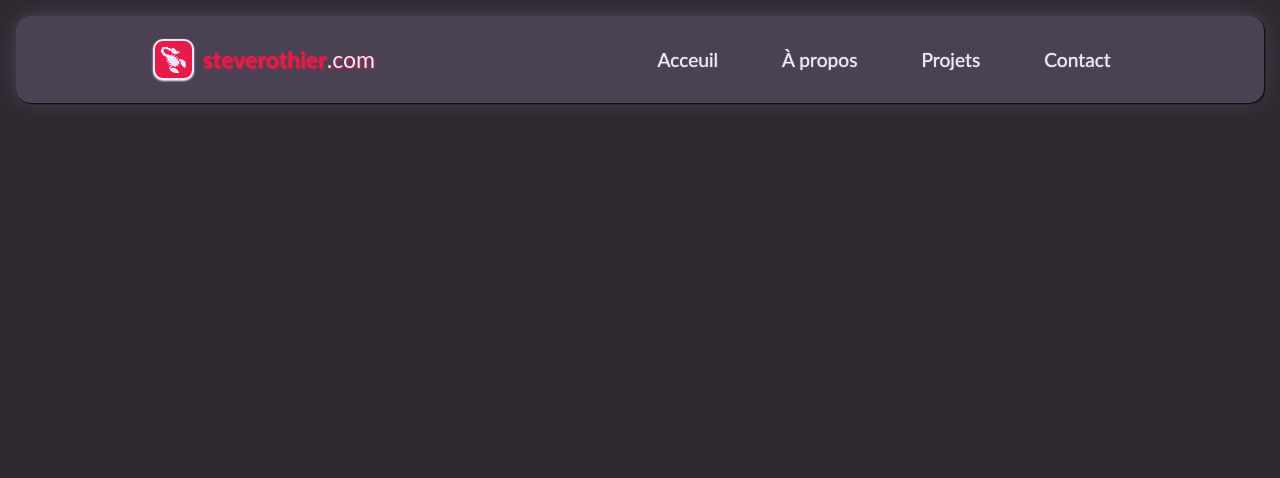
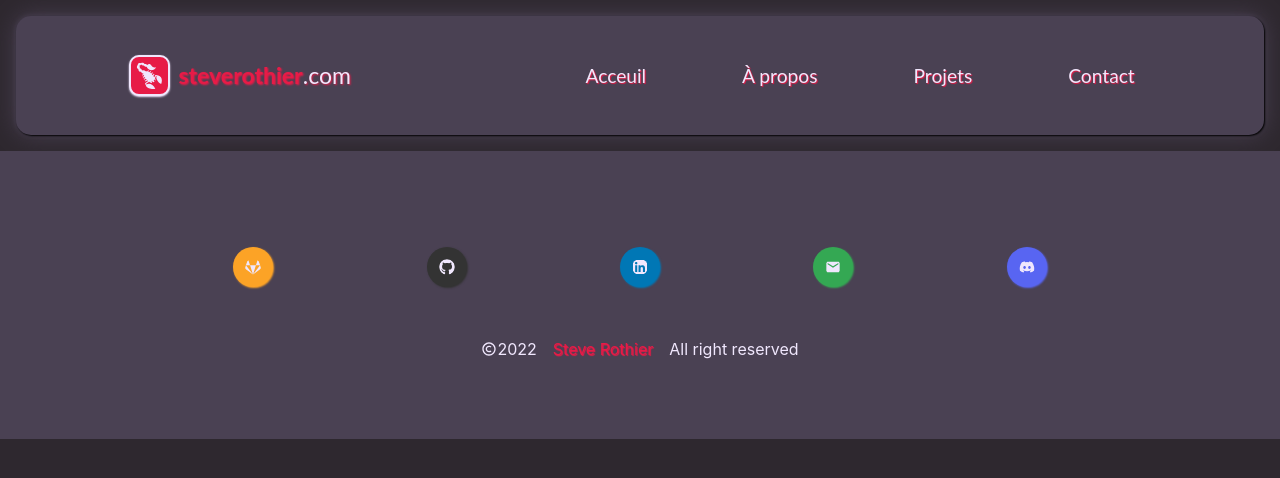
Before and after one commit to SteveRothier/MyPortfolio, a React (Create React App) app: page / in a window 1280 px wide. Shown: the top 478 px of the page. Built offline with nearby package versions, Linux system fonts and the light colour scheme.

Commit message:
Footer component

```diff
--- a/public/index.html
+++ b/public/index.html
@@ -2,7 +2,7 @@
 <html lang="en">
   <head>
     <meta charset="utf-8" />
-    <link rel="icon" href="%PUBLIC_URL%/favicon.ico" />
+    <link rel="icon" href="%PUBLIC_URL%/MyLogo.ico" />
     <meta name="viewport" content="width=device-width, initial-scale=1" />
     <meta name="theme-color" content="#000000" />
     <meta
--- a/src/App.css
+++ b/src/App.css
@@ -1,3 +1,5 @@
 html {
     background-color: #2E282F;
+    display: flex;
+    flex-direction: column;
 }
--- a/src/App.js
+++ b/src/App.js
@@ -1,10 +1,12 @@
 import './App.css';
+import Footer from './component/Footer/Footer';
 import Navbar from './component/Navbar/Navbar';
 
 function App() {
   return (
     <>
       <Navbar />
+      <Footer />
     </>
   );
 }
--- /dev/null
+++ b/src/component/Footer/Footer.css
@@ -0,0 +1,90 @@
+.FooterBox {
+    background-color: #4A4153;
+    padding: 4rem;
+}
+
+.reseaux {
+    margin: 2rem;
+    display: flex;
+    align-items: center;
+    justify-content: space-evenly;
+    flex-direction: row;
+}
+
+.gitlab {
+    padding: 0.75rem;
+    border-radius: 25px;
+    background-color: #FCA326;
+    box-shadow: 1px 1px 2px #FCA326;
+}
+
+.github {
+    padding: 0.75rem;
+    border-radius: 25px;
+    background-color: #333;
+    box-shadow: 1px 1px 2px #333;
+}
+
+.inkedin {
+    padding: 0.75rem;
+    border-radius: 25px;
+    background-color: #0077b5;
+    box-shadow: 1px 1px 2px #0077b5;
+}
+
+.email {
+    padding: 0.75rem;
+    border-radius: 25px;
+    background-color: #34a853;
+    box-shadow: 1px 1px 2px #34a853;
+}
+
+.discord {
+    padding: 0.75rem;
+    border-radius: 25px;
+    background-color: #5865F2;
+    box-shadow: 1px 1px 2px #5865F2;
+}
+
+.reseaux li {
+    list-style: none;
+}
+
+.copyright {
+    display: flex;
+    align-items: center;
+    justify-content: center;
+    color: #F0E7FD;
+}
+
+.copyrightYear {
+    display: flex;
+    align-items: center;
+    justify-content: center;
+}
+
+a {
+    padding: 1rem;
+    text-decoration: none;
+    color: rgb(231, 27, 71);
+    text-shadow: 1px 1px 1px rgb(231, 27, 71);
+}
+
+.ReseauLogo {
+    color: #F0E7FD;
+}
+
+@media screen and (max-width: 500px) {
+    .copyright {
+        display: flex;
+        align-items: center;
+        justify-content: center;
+        flex-direction: column;
+        color: #F0E7FD;
+        font-size: small;
+    }
+
+    .reseaux {
+        font-size: small;
+    }
+}
--- /dev/null
+++ b/src/component/Footer/Footer.js
@@ -0,0 +1,52 @@
+import './Footer.css';
+import { BiCopyright } from "react-icons/bi";
+import { FaDiscord } from "react-icons/fa";
+import { MdEmail } from "react-icons/md";
+import { FaLinkedin } from "react-icons/fa";
+import { FaGithub } from "react-icons/fa";
+import { FaGitlab } from "react-icons/fa";
+
+function Footer() {
+  return (
+    <>
+        <div className='FooterBox' id='#contact'>
+            <div className='reseaux'>
+                <li>
+                  <a href='https://iut-info.univ-reims.fr/gitlab/roth0003'>
+                    <FaGitlab className='ReseauLogo gitlab'/>
+                  </a>
+                </li>
+                <li>
+                  <a href='https://github.com/SteveRothier'>
+                    <FaGithub className='ReseauLogo github'/>
+                  </a>
+                </li>
+                <li>
+                  <a href='https://www.linkedin.com/in/steverothier/'>
+                    <FaLinkedin className='ReseauLogo inkedin'/>
+                  </a>
+                </li>
+                <li>
+                  <a href='mailto:Steve.rothier77@gmail.com'>
+                    <MdEmail className='ReseauLogo email'/>
+                  </a>
+                </li>
+                <li>
+                  <a href='https://discordapp.com/users/278852177034739712/'>
+                    <FaDiscord className='ReseauLogo discord'/>
+                  </a>
+                </li>
+            </div>
+            <div className='copyright'>
+              <div className='copyrightYear'>
+                <BiCopyright />
+                2022
+              </div>
+              <a href='steverothier.com'>Steve Rothier</a>  All right reserved
+            </div>
+        </div>
+    </>
+  );
+}
+
+export default Footer;
--- a/src/component/Navbar/Navbar.css
+++ b/src/component/Navbar/Navbar.css
@@ -77,6 +77,14 @@
     color: #F0E7FD;
 }
 
+@media screen and (max-width: 1000px) {
+    .MyTitleName div {
+        margin: 0.5rem;
+        font-family: lato;
+        font-size: medium;
+    }
+}
+
 @media screen and (max-width: 800px) {
     .NavbarListLogo {
         display: block;
@@ -102,7 +110,7 @@
         margin: 0;
         border-radius: 0;
         box-shadow: 1px 1px 2px black, 0 0 25px #4A4153, 0 0 5px #4A4153;
-    }
+}
 
     .MyNameLogo {
         display: none;
```
Also changed, not shown: 1 other file (tests, documents, lock files or other folders).
